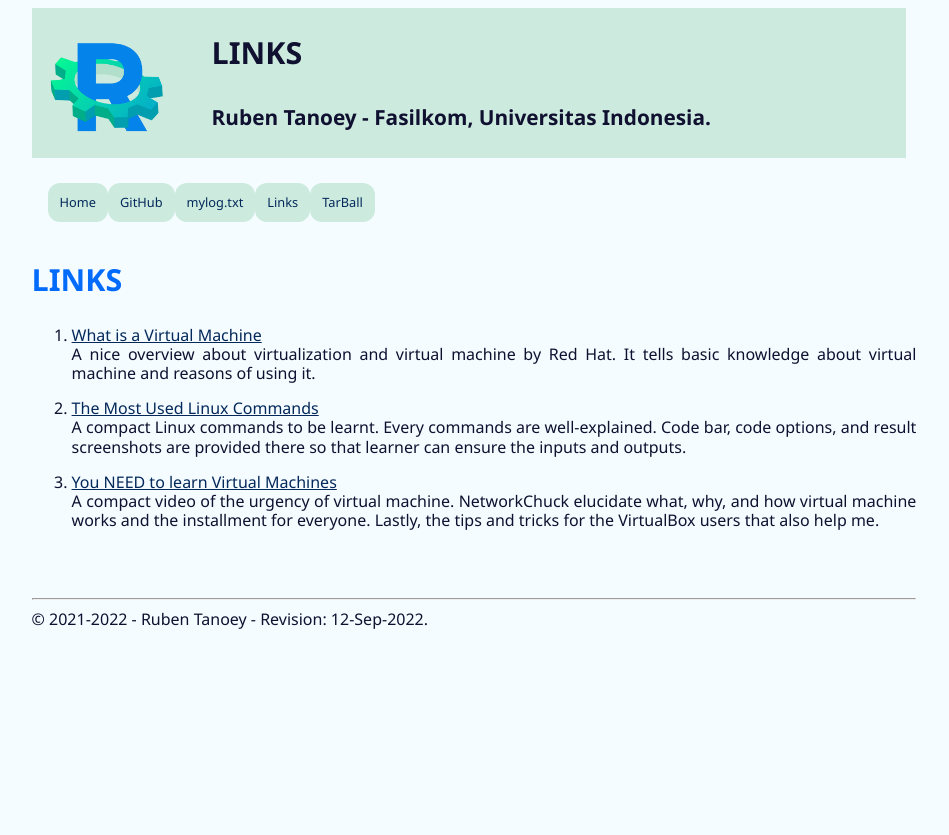
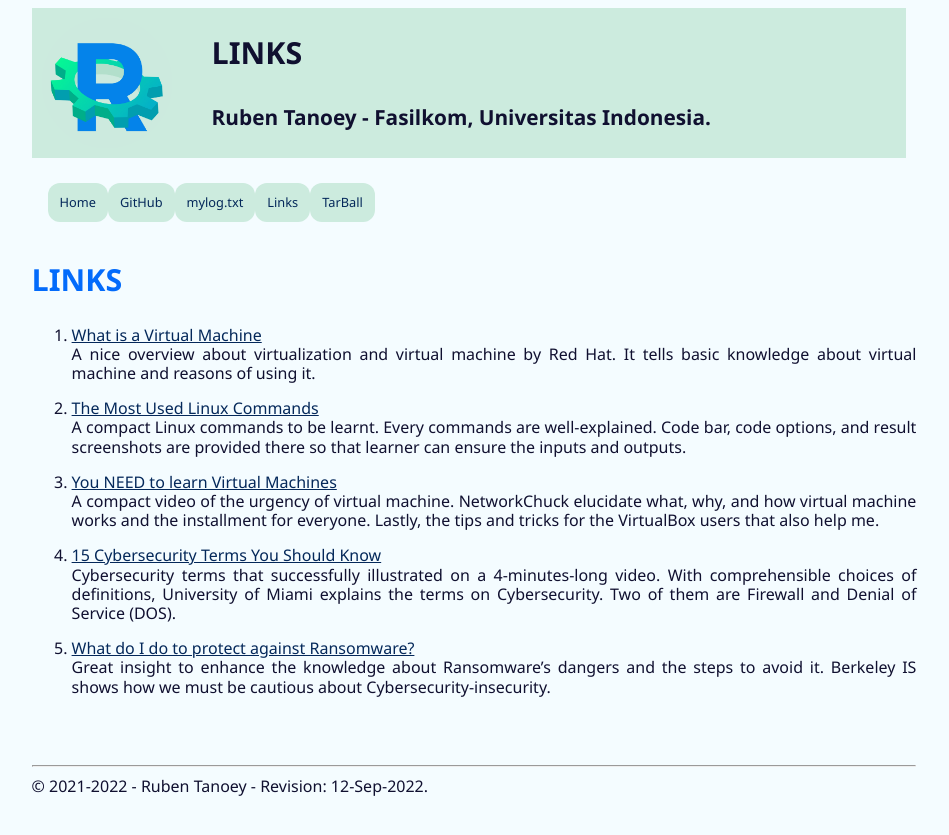
Before and after one commit to rubentanoey/os222, a Jekyll site: the page built from links.md, in a window 1280 px wide. Shown: the top 835 px of the page, without its empty margins (166-1115 px from the left). Built offline with Jekyll 4.4.1, drawn with Linux system fonts in a browser that asks for light colours; our own code applies the rules of GitHub Pages for plain Markdown files.

Commit message:
os222 rubentanoey DONE links.md

```diff
--- a/links.md
+++ b/links.md
@@ -17,3 +17,12 @@ learner can ensure the inputs and outputs.
 A compact video of the urgency of virtual machine. NetworkChuck elucidate what,
 why, and how virtual machine works and the installment for everyone. Lastly,
 the tips and tricks for the VirtualBox users that also help me.
+
+4. [15 Cybersecurity Terms You Should Know](https://www.youtube.com/watch?v=wRQorGs2HUw)<br>
+Cybersecurity terms that successfully illustrated on a 4-minutes-long video.
+With comprehensible choices of definitions, University of Miami explains the terms on
+Cybersecurity. Two of them are Firewall and Denial of Service (DOS).
+
+5. [What do I do to protect against Ransomware?](https://security.berkeley.edu/faq/ransomware/what-do-i-do-protect-against-ransomware )<br>
+Great insight to enhance the knowledge about Ransomware's dangers and the steps
+to avoid it. Berkeley IS shows how we must be cautious about Cybersecurity-insecurity.
```
Also changed, not shown: TXT/mylog.txt (+8 -0 lines).
